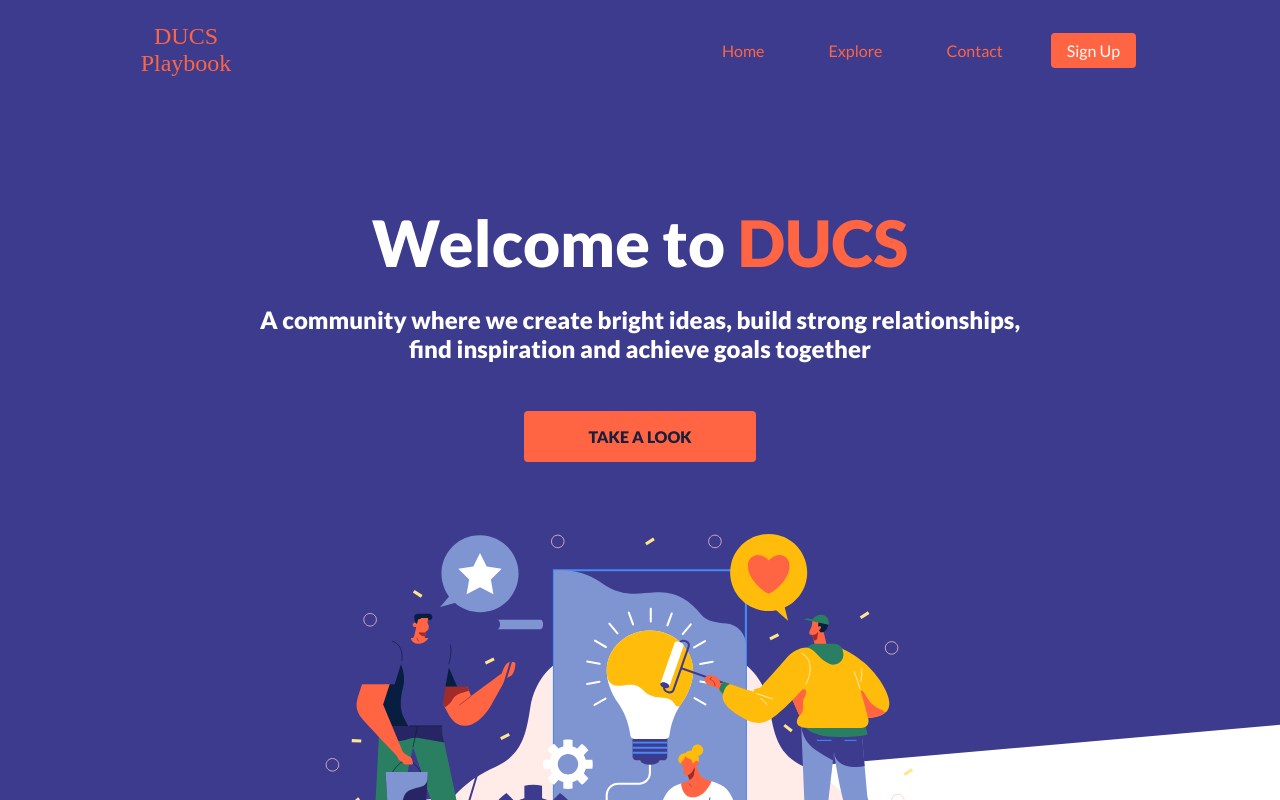
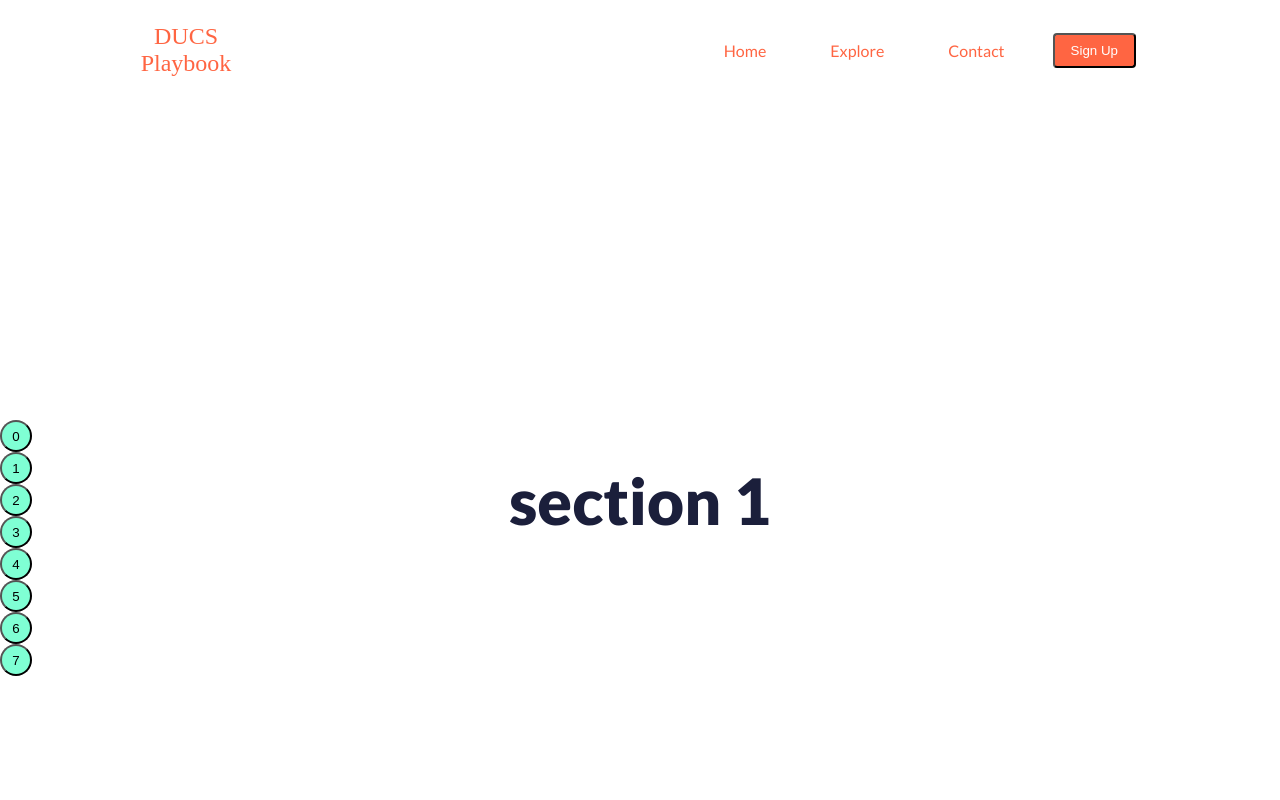
Before and after one commit to abhinav2188/playbook-ducs, a React (Create React App) app: page /test in a window 1280 px wide. Shown: the top 800 px of the page. Built offline with nearby package versions, Linux system fonts and the light colour scheme; no server answers; a web font is replaced by a local one.

Commit message:
section-slider

```diff
--- a/src/App.js
+++ b/src/App.js
@@ -8,6 +8,7 @@ import Home from './Pages/home/home'
 import Explore from './Pages/explore'
 import CollegeLife from './Pages/college-life'
 import Contact from './Pages/contact'
+import Test from "./Pages/test"
 
 const App = () => {
 
@@ -18,6 +19,7 @@ const App = () => {
         <Route path='/phases-of-college-life' component={CollegeLife} />
         <Route path='/explore' component={Explore} />
         <Route path='/contact' component={Contact} />
+        <Route path='/test' component={Test} />
         <Route path='/' component={Home} />
         </Switch>
       </Layout>
--- a/src/Layout/Header.js
+++ b/src/Layout/Header.js
@@ -10,10 +10,8 @@ import { signInWithGoogle } from '../services/firebase';
 const Header = (props) =>{
 
     const [showForm , setShowForm ] = useState(false);
-
-
     const user = useContext(UserContext);
-
+    const [showSideBar, setShowSideBar] = useState(false);
 
     return (
         <>
@@ -24,13 +22,10 @@ const Header = (props) =>{
                     <Link to="/" className="nav-link">Home</Link>
                     <Link to="/explore" className="nav-link">Explore</Link>
                     <Link to="/contact" className="nav-link">Contact</Link>
-
-
-                        <Link to="/" className="sign-up-button"  onClick={(e)=>{
-                            e.preventDefault();
-                            //setShowForm(k => !k);
+                    <button className="sign-up-button"  onClick={()=>{
+                            // setShowForm(true);
                             signInWithGoogle();
-                        }}>Sign Up</Link>
+                    }}>Sign Up</button>
                 </div>
             </div>
         </header>
--- /dev/null
+++ b/src/Pages/test.js
@@ -0,0 +1,11 @@
+import React from 'react'
+import SectionSlider from "../UI/SectionSlider";
+
+
+const page = () => {
+    return (
+        <SectionSlider />
+    );
+}
+
+export default page;
--- /dev/null
+++ b/src/UI/SectionSlider.js
@@ -0,0 +1,50 @@
+import React ,{useState} from "react";
+import "./SectionSlider.scss";
+import {useTransition,animated, useSpring} from 'react-spring'
+
+const sections = [
+  <h1>section 1</h1>,
+  <h1>section 2</h1>,
+  <h1>section 3</h1>,
+  <h1>section 4</h1>,
+  <h1>section 5</h1>,
+  <h1>section 6</h1>,
+  <h1>section 7</h1>,
+  <h1>section 8</h1>,
+];
+const SectionSlider = (props) => {
+
+    const [activeSection, setActiveSection] = useState(0);
+    const styles = useSpring({
+        transform : `translateY(${-activeSection*100}%)`
+     });
+
+  return (
+    <div className="hslider" onScroll={() => {console.log("scroll")}}>
+    <animated.div className="hslider-container" style={styles}>
+    {
+        sections.map((item, index) => {
+        return (
+          <div key={index} className="hslider-slide">
+            {item}
+          </div>
+        );
+      })}
+    </animated.div>
+    <div className="hslider-controller">
+        {
+            sections.map((item,index) => (
+                <button className="dot" key={index} onClick={() => {
+                        console.log(index);
+                        setActiveSection(index);
+                }}>
+                {index}
+                </button>
+            ))
+        }
+    </div>
+    </div>
+  );
+};
+
+export default SectionSlider;
--- /dev/null
+++ b/src/UI/SectionSlider.scss
@@ -0,0 +1,34 @@
+.hslider {
+  width: 100%;
+  height: 100vh;
+  position: sticky;
+  top:0;
+  overflow: hidden;
+  .hslider-container {
+    width: 100%;
+    height: 100%;
+    display: flex;
+    flex-direction: column;
+    .hslider-slide {
+      width: 100%;
+      height: 100%;
+      flex-shrink: 0;
+      display: flex;
+      justify-content: center;
+      align-items: center;
+    }
+  }
+  .hslider-controller {
+    display: flex;
+    flex-direction: column;
+    position: absolute;
+    left: 0;
+    top:40%;
+    .dot {
+      width: 2rem;
+      height:2rem;
+      border-radius: 50%;
+      background-color: aquamarine;
+    }
+  }
+}
```
